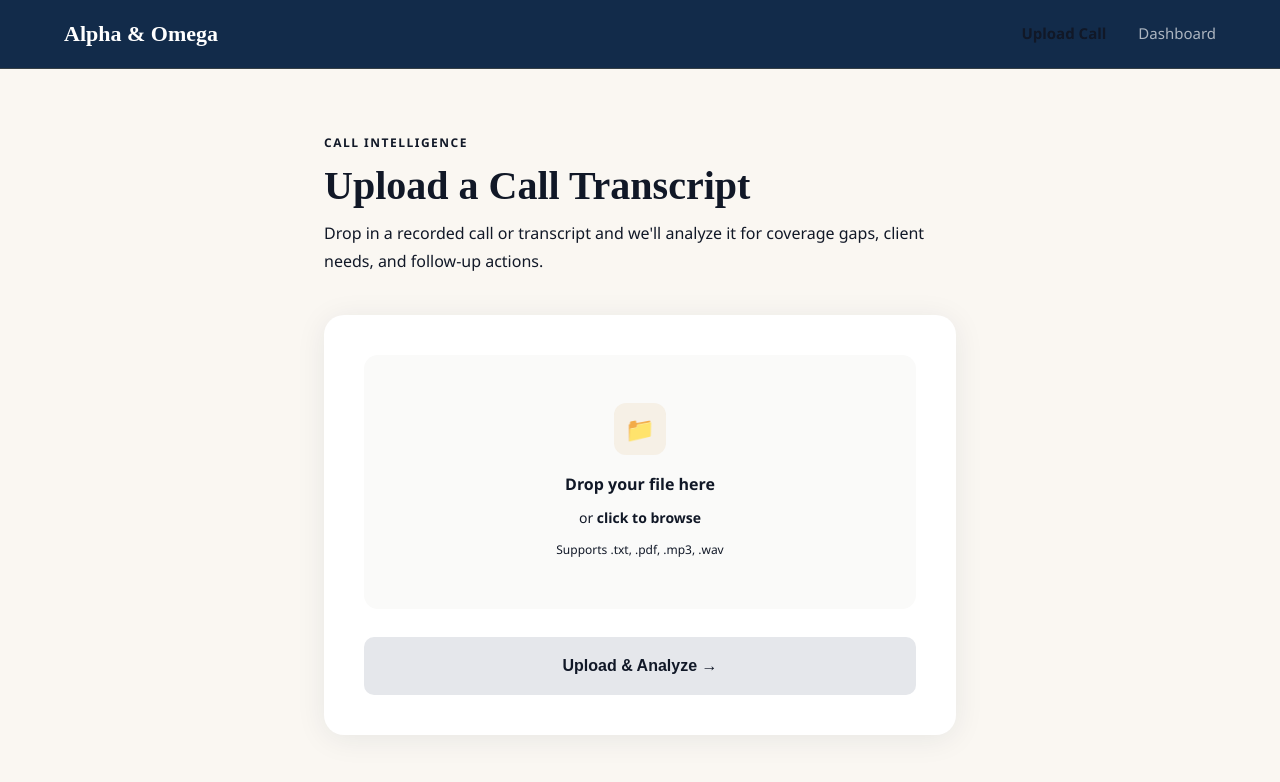
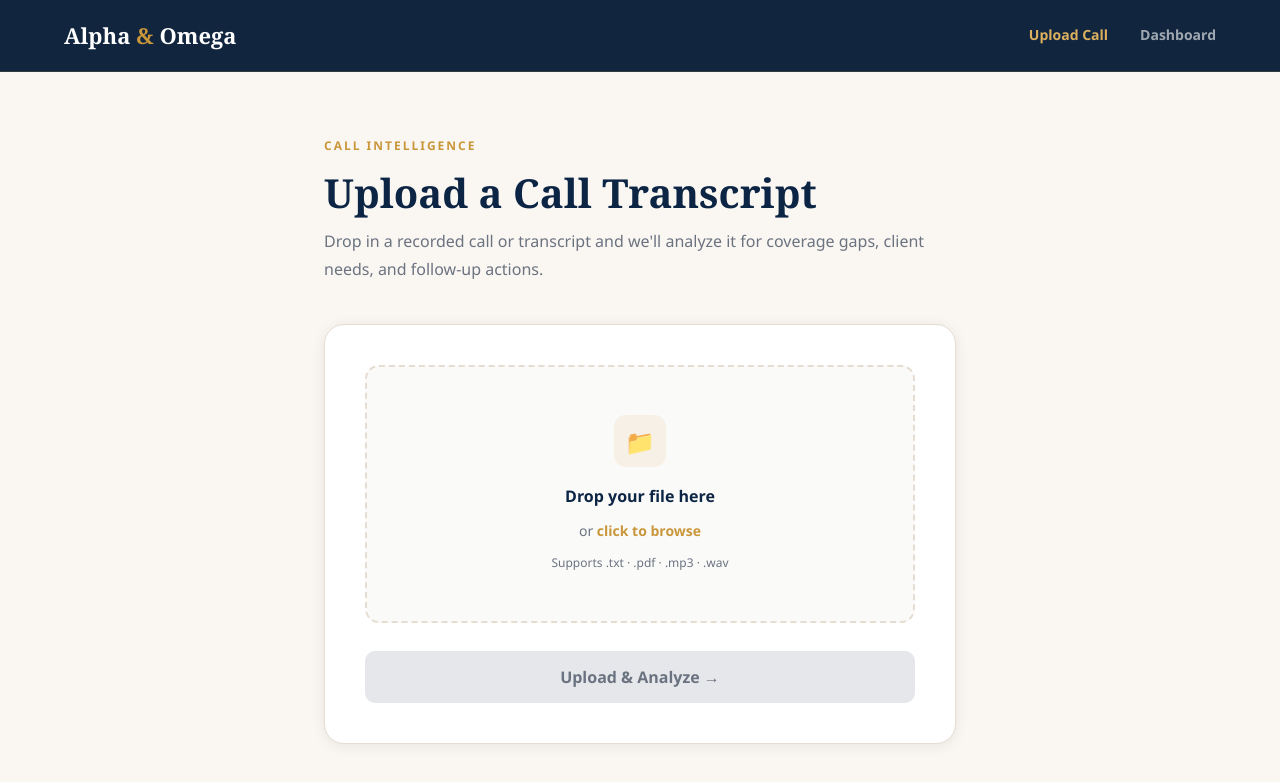
Before and after one commit to JaxJ12/alpha-omega-frontend, a Next.js app: page /chatbot in a window 1280 px wide. Shown: the top 782 px of the page. Built offline with nearby package versions, Linux system fonts and the light colour scheme.

Commit message:
Update page.js

```diff
--- a/app/chatbot/page.js
+++ b/app/chatbot/page.js
@@ -9,17 +9,8 @@ export default function ChatbotPage() {
   const [message, setMessage] = useState('');
   const [dragOver, setDragOver] = useState(false);
 
-  const handleFileChange = (e) => {
-    setFile(e.target.files?.[0] || null);
-    setMessage('');
-  };
-
-  const handleDrop = (e) => {
-    e.preventDefault();
-    setDragOver(false);
-    const dropped = e.dataTransfer.files?.[0];
-    if (dropped) { setFile(dropped); setMessage(''); }
-  };
+  const handleFileChange = (e) => { setFile(e.target.files?.[0]||null); setMessage(''); };
+  const handleDrop = (e) => { e.preventDefault(); setDragOver(false); const f=e.dataTransfer.files?.[0]; if(f){setFile(f);setMessage('');} };
 
   const handleUpload = async () => {
     if (!file) { setMessage('error:Please select a file first.'); return; }
@@ -27,171 +18,79 @@ export default function ChatbotPage() {
     try {
       const formData = new FormData();
       formData.append('file', file);
-      const response = await fetch('http://localhost:3001/api/transcribe', { method: 'POST', body: formData });
+      const response = await fetch('http://localhost:3001/api/transcribe', { method:'POST', body:formData });
       const data = await response.json();
       setMessage(`success:${data.message}`);
       setFile(null);
     } catch (error) {
-      setMessage(`error:Upload failed: ${error.message}`);
-    } finally {
-      setUploading(false);
-    }
+      setMessage(`error:Upload failed — ${error.message}`);
+    } finally { setUploading(false); }
   };
 
-  const msgType = message.startsWith('success:') ? 'success' : message.startsWith('error:') ? 'error' : null;
-  const msgText = message.replace(/^(success:|error:)/, '');
+  const isSuccess = message.startsWith('success:');
+  const isError   = message.startsWith('error:');
+  const msgText   = message.replace(/^(success:|error:)/, '');
 
   return (
-    <main style={{ minHeight: '100vh', background: 'var(--cream)' }}>
-
-      {/* NAV */}
-      <nav style={{
-        background: 'rgba(11,37,69,0.97)', backdropFilter: 'blur(12px)',
-        borderBottom: '1px solid rgba(201,150,58,0.2)'
-      }}>
-        <div style={{ maxWidth: 1200, margin: '0 auto', padding: '0 24px', display: 'flex', justifyContent: 'space-between', alignItems: 'center', height: 68 }}>
-          <Link href="/" style={{ fontFamily: 'Playfair Display, serif', fontSize: 22, fontWeight: 700, color: '#fff' }}>
-            Alpha <span style={{ color: 'var(--gold)' }}>&</span> Omega
+    <main style={{ minHeight:'100vh', background:'var(--color-bg)', fontFamily:'var(--font-body)' }}>
+      <nav style={{ background:'rgba(10,31,56,0.97)', backdropFilter:'blur(16px)', borderBottom:'1px solid rgba(201,150,58,0.18)', height:72 }}>
+        <div style={{ maxWidth:1200, margin:'0 auto', padding:'0 24px', display:'flex', justifyContent:'space-between', alignItems:'center', height:'100%' }}>
+          <Link href="/" style={{ fontFamily:'var(--font-display)', fontSize:22, fontWeight:700, color:'#fff', textDecoration:'none' }}>
+            Alpha <span style={{ color:'var(--color-accent)' }}>&</span> Omega
           </Link>
-          <div style={{ display: 'flex', gap: 32, alignItems: 'center' }}>
-            <Link href="/chatbot" style={{ color: 'var(--gold-lt)', fontSize: 15, fontWeight: 600 }}>Upload Call</Link>
-            <Link href="/dashboard" style={{ color: 'rgba(255,255,255,0.65)', fontSize: 15, fontWeight: 500, transition: 'color 0.2s' }}
-              onMouseEnter={e => e.target.style.color = 'var(--gold-lt)'}
-              onMouseLeave={e => e.target.style.color = 'rgba(255,255,255,0.65)'}>Dashboard</Link>
+          <div style={{ display:'flex', gap:32, alignItems:'center' }}>
+            <span style={{ color:'var(--color-accent-light)', fontSize:14, fontWeight:700 }}>Upload Call</span>
+            <Link href="/dashboard" style={{ color:'rgba(255,255,255,0.6)', fontSize:14, fontWeight:600, textDecoration:'none', transition:'color .2s' }}
+              onMouseEnter={e=>e.target.style.color='var(--color-accent-light)'} onMouseLeave={e=>e.target.style.color='rgba(255,255,255,0.6)'}>Dashboard</Link>
           </div>
         </div>
       </nav>
 
-      {/* CONTENT */}
-      <section style={{ maxWidth: 680, margin: '0 auto', padding: '64px 24px' }}>
-
-        {/* Page header */}
-        <div style={{ marginBottom: 40 }}>
-          <p style={{ color: 'var(--gold)', fontWeight: 600, fontSize: 12, letterSpacing: '1.5px', textTransform: 'uppercase', marginBottom: 10 }}>
-            Call Intelligence
-          </p>
-          <h1 style={{ fontFamily: 'Playfair Display, serif', fontSize: 'clamp(28px, 5vw, 40px)', fontWeight: 700, color: 'var(--navy)', marginBottom: 12 }}>
-            Upload a Call Transcript
-          </h1>
-          <p style={{ color: 'var(--muted)', fontSize: 16, lineHeight: 1.7 }}>
-            Drop in a recorded call or transcript and we&apos;ll analyze it for coverage gaps, client needs, and follow-up actions.
-          </p>
+      <section style={{ maxWidth:680, margin:'0 auto', padding:'64px 24px' }}>
+        <div style={{ marginBottom:40 }}>
+          <p style={{ fontFamily:'var(--font-body)', fontSize:12, fontWeight:700, letterSpacing:'2px', textTransform:'uppercase', color:'var(--color-accent)', marginBottom:14 }}>Call Intelligence</p>
+          <h1 style={{ fontFamily:'var(--font-display)', fontSize:'clamp(28px,5vw,40px)', fontWeight:700, color:'var(--color-primary)', marginBottom:12, lineHeight:1.1 }}>Upload a Call Transcript</h1>
+          <p style={{ color:'var(--color-text-muted)', fontSize:16, lineHeight:1.8 }}>Drop in a recorded call or transcript and we'll analyze it for coverage gaps, client needs, and follow-up actions.</p>
         </div>
 
-        {/* Upload card */}
-        <div style={{
-          background: '#fff', borderRadius: 20, padding: '40px',
-          border: '1px solid var(--border)',
-          boxShadow: '0 4px 30px rgba(11,37,69,0.08)'
-        }}>
-
+        <div style={{ background:'#fff', borderRadius:20, padding:40, border:'1px solid var(--color-border)', boxShadow:'var(--shadow-sm)' }}>
           {/* Drop zone */}
           <div
-            onDragOver={e => { e.preventDefault(); setDragOver(true); }}
-            onDragLeave={() => setDragOver(false)}
-            onDrop={handleDrop}
-            style={{
-              border: `2px dashed ${dragOver ? 'var(--gold)' : file ? '#22c55e' : 'var(--border)'}`,
-              borderRadius: 14,
-              padding: '48px 24px',
-              textAlign: 'center',
-              background: dragOver ? 'rgba(201,150,58,0.04)' : file ? 'rgba(34,197,94,0.04)' : '#fafaf9',
-              transition: 'all 0.2s',
-              cursor: 'pointer',
-              position: 'relative',
-              marginBottom: 28
-            }}
-            onClick={() => document.getElementById('fileInput').click()}
-          >
-            <input
-              id="fileInput"
-              type="file"
-              onChange={handleFileChange}
-              accept=".txt,.pdf,.mp3,.wav"
-              style={{ display: 'none' }}
-            />
-
+            onDragOver={e=>{e.preventDefault();setDragOver(true);}} onDragLeave={()=>setDragOver(false)} onDrop={handleDrop}
+            onClick={()=>document.getElementById('fileInput').click()}
+            style={{ border:`2px dashed ${dragOver?'var(--color-accent)':file?'#16a34a':'var(--color-border)'}`, borderRadius:14, padding:'48px 24px', textAlign:'center', background:dragOver?'rgba(201,150,58,0.03)':file?'rgba(22,163,74,0.03)':'#fafaf9', transition:'all .2s', cursor:'pointer', marginBottom:28 }}>
+            <input id="fileInput" type="file" onChange={handleFileChange} accept=".txt,.pdf,.mp3,.wav" style={{ display:'none' }} />
             {file ? (
               <>
-                <div style={{
-                  width: 52, height: 52, borderRadius: 12,
-                  background: 'rgba(34,197,94,0.12)',
-                  display: 'flex', alignItems: 'center', justifyContent: 'center',
-                  margin: '0 auto 16px', fontSize: 24
-                }}>📄</div>
-                <p style={{ fontWeight: 600, color: '#16a34a', fontSize: 16, marginBottom: 4 }}>{file.name}</p>
-                <p style={{ color: 'var(--muted)', fontSize: 13 }}>
-                  {(file.size / 1024).toFixed(1)} KB · Click to change
-                </p>
+                <div style={{ width:52,height:52,borderRadius:12,background:'rgba(22,163,74,0.1)',display:'flex',alignItems:'center',justifyContent:'center',margin:'0 auto 16px',fontSize:24 }}>📄</div>
+                <p style={{ fontWeight:700, color:'#16a34a', fontSize:16, marginBottom:4 }}>{file.name}</p>
+                <p style={{ color:'var(--color-text-muted)', fontSize:13 }}>{(file.size/1024).toFixed(1)} KB · Click to change</p>
               </>
             ) : (
               <>
-                <div style={{
-                  width: 52, height: 52, borderRadius: 12,
-                  background: 'rgba(201,150,58,0.1)',
-                  display: 'flex', alignItems: 'center', justifyContent: 'center',
-                  margin: '0 auto 16px', fontSize: 24
-                }}>📁</div>
-                <p style={{ fontWeight: 600, color: 'var(--navy)', fontSize: 16, marginBottom: 8 }}>
-                  Drop your file here
-                </p>
-                <p style={{ color: 'var(--muted)', fontSize: 14 }}>
-                  or <span style={{ color: 'var(--gold)', fontWeight: 600 }}>click to browse</span>
-                </p>
-                <p style={{ color: 'var(--muted)', fontSize: 12, marginTop: 10 }}>
-                  Supports .txt, .pdf, .mp3, .wav
-                </p>
+                <div style={{ width:52,height:52,borderRadius:12,background:'rgba(201,150,58,0.1)',display:'flex',alignItems:'center',justifyContent:'center',margin:'0 auto 16px',fontSize:24 }}>📁</div>
+                <p style={{ fontWeight:700, color:'var(--color-primary)', fontSize:16, marginBottom:8 }}>Drop your file here</p>
+                <p style={{ color:'var(--color-text-muted)', fontSize:14 }}>or <span style={{ color:'var(--color-accent)', fontWeight:700 }}>click to browse</span></p>
+                <p style={{ color:'var(--color-text-muted)', fontSize:12, marginTop:10 }}>Supports .txt · .pdf · .mp3 · .wav</p>
               </>
             )}
           </div>
 
-          {/* Upload button */}
-          <button
-            onClick={handleUpload}
-            disabled={uploading || !file}
-            style={{
-              width: '100%', padding: '15px',
-              background: uploading || !file ? '#e5e7eb' : 'var(--navy)',
-              color: uploading || !file ? 'var(--muted)' : '#fff',
-              border: 'none', borderRadius: 10,
-              fontFamily: 'DM Sans, sans-serif',
-              fontSize: 16, fontWeight: 600,
-              cursor: uploading || !file ? 'not-allowed' : 'pointer',
-              transition: 'all 0.2s',
-              display: 'flex', alignItems: 'center', justifyContent: 'center', gap: 8
-            }}
-            onMouseEnter={e => { if (!uploading && file) e.currentTarget.style.background = 'var(--navy-mid)'; }}
-            onMouseLeave={e => { if (!uploading && file) e.currentTarget.style.background = 'var(--navy)'; }}
-          >
+          <button onClick={handleUpload} disabled={uploading||!file} style={{ width:'100%', height:52, background:uploading||!file?'#e5e7eb':'var(--color-primary)', color:uploading||!file?'var(--color-text-muted)':'#fff', border:'none', borderRadius:10, fontFamily:'var(--font-body)', fontSize:16, fontWeight:700, cursor:uploading||!file?'not-allowed':'pointer', transition:'opacity .2s', display:'flex', alignItems:'center', justifyContent:'center', gap:8 }}
+            onMouseEnter={e=>{if(!uploading&&file)e.currentTarget.style.opacity='0.85';}} onMouseLeave={e=>{if(!uploading&&file)e.currentTarget.style.opacity='1';}}>
             {uploading ? (
-              <>
-                <span style={{ display: 'inline-block', width: 16, height: 16, border: '2px solid rgba(255,255,255,0.3)', borderTopColor: '#fff', borderRadius: '50%', animation: 'spin 0.7s linear infinite' }} />
-                Analyzing...
-              </>
-            ) : (
-              'Upload & Analyze →'
-            )}
+              <><span style={{ width:16,height:16,border:'2px solid rgba(255,255,255,0.3)',borderTopColor:'#fff',borderRadius:'50%',display:'inline-block',animation:'spin .7s linear infinite' }} />Analyzing...</>
+            ) : 'Upload & Analyze →'}
           </button>
 
-          {/* Status message */}
           {msgText && (
-            <div style={{
-              marginTop: 20, padding: '14px 18px',
-              borderRadius: 10,
-              background: msgType === 'success' ? 'rgba(34,197,94,0.08)' : 'rgba(239,68,68,0.08)',
-              border: `1px solid ${msgType === 'success' ? 'rgba(34,197,94,0.25)' : 'rgba(239,68,68,0.25)'}`,
-              color: msgType === 'success' ? '#16a34a' : '#dc2626',
-              fontSize: 14, fontWeight: 500
-            }}>
-              {msgType === 'success' ? '✓ ' : '⚠ '}{msgText}
+            <div style={{ marginTop:20, padding:'14px 18px', borderRadius:10, background:isSuccess?'rgba(22,163,74,0.07)':'rgba(239,68,68,0.07)', border:`1px solid ${isSuccess?'rgba(22,163,74,0.22)':'rgba(239,68,68,0.22)'}`, color:isSuccess?'#16a34a':'#dc2626', fontSize:14, fontWeight:600 }}>
+              {isSuccess?'✓ ':isError?'⚠ ':''}{msgText}
             </div>
           )}
         </div>
       </section>
-
-      <style>{`
-        @keyframes spin { to { transform: rotate(360deg); } }
-      `}</style>
+      <style>{`@keyframes spin { to { transform: rotate(360deg); } }`}</style>
     </main>
   );
 }
```
